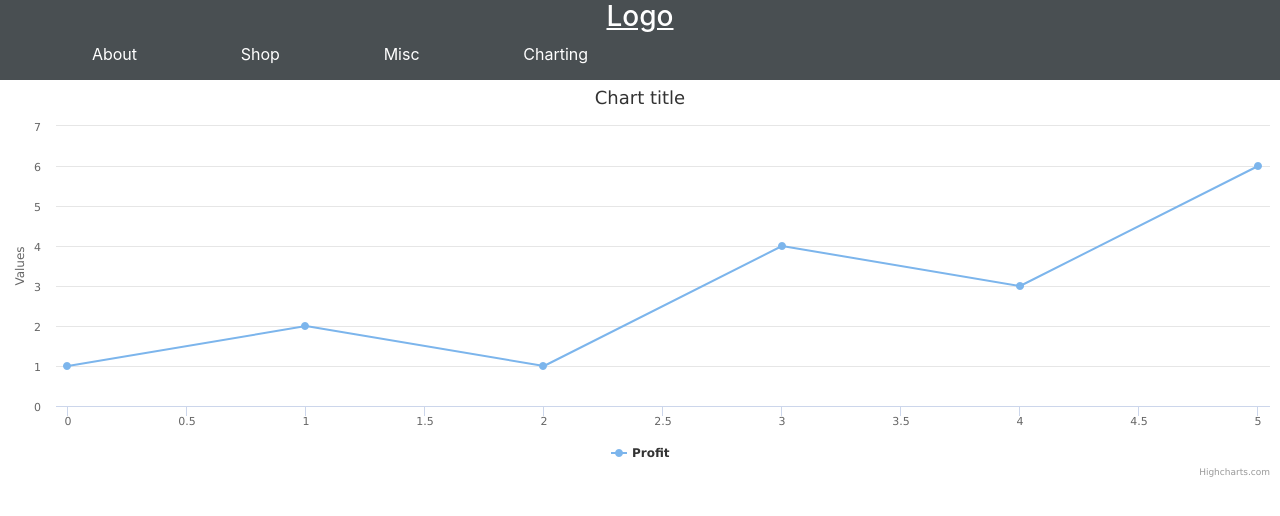
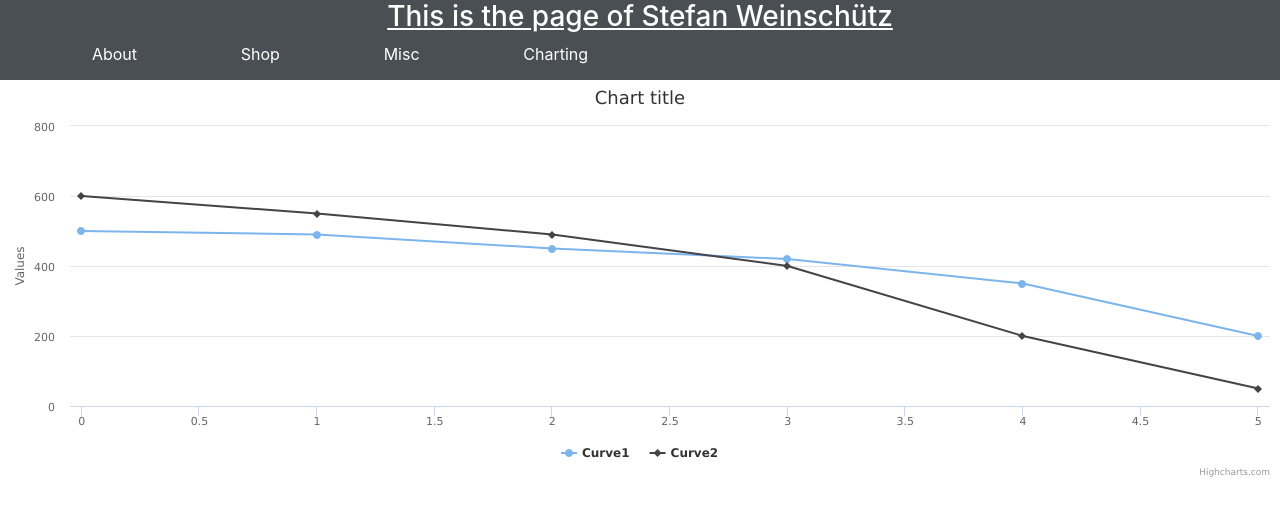
Before and after one commit to KSBCompany/Dojos, a React (Create React App) app in the folder ReactApp/stefan/: page /charting in a window 1280 px wide. Shown: the top 516 px of the page. Built offline with nearby package versions, Linux system fonts and the light colour scheme.

Commit message:
Added testdata for charting

```diff
--- a/ReactApp/stefan/src/Charting.js
+++ b/ReactApp/stefan/src/Charting.js
@@ -7,8 +7,12 @@ import HighchartsReact from 'highcharts-react-official'
 const options = {
   series: [
     {
-      name: 'Profit',
-      data: [1, 2, 1, 4, 3, 6]
+      name: 'Curve1',
+      data: [500, 490, 450, 420, 350, 200]
+    },
+    {
+      name: 'Curve2',
+      data: [600, 550, 490, 400, 200, 50]
     }
   ]
 };
--- a/ReactApp/stefan/src/Nav.js
+++ b/ReactApp/stefan/src/Nav.js
@@ -11,7 +11,7 @@ function MyNav() {
   return (
     <nav>
       <Link style={navStyle} to='/'>
-        <h3>Logo</h3>
+        <h3>This is the page of Stefan Weinschütz</h3>
       </Link>
         <ul className="nav-links">
           <Link style={navStyle} to='/about'>
```
